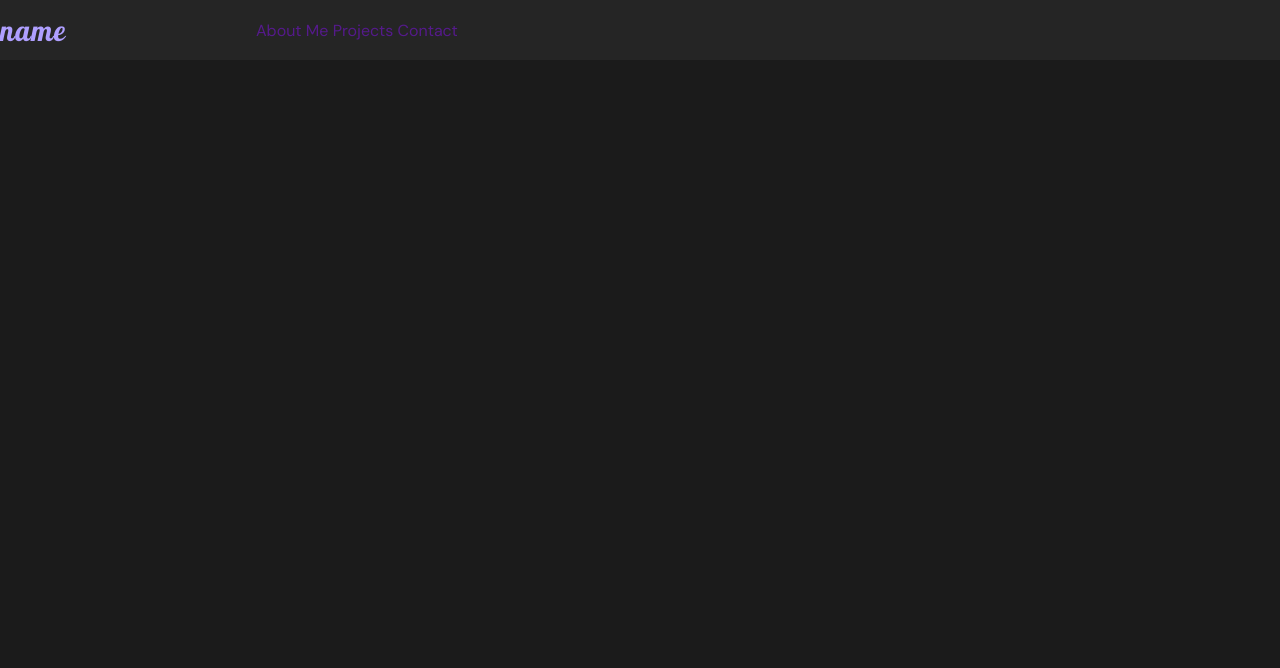
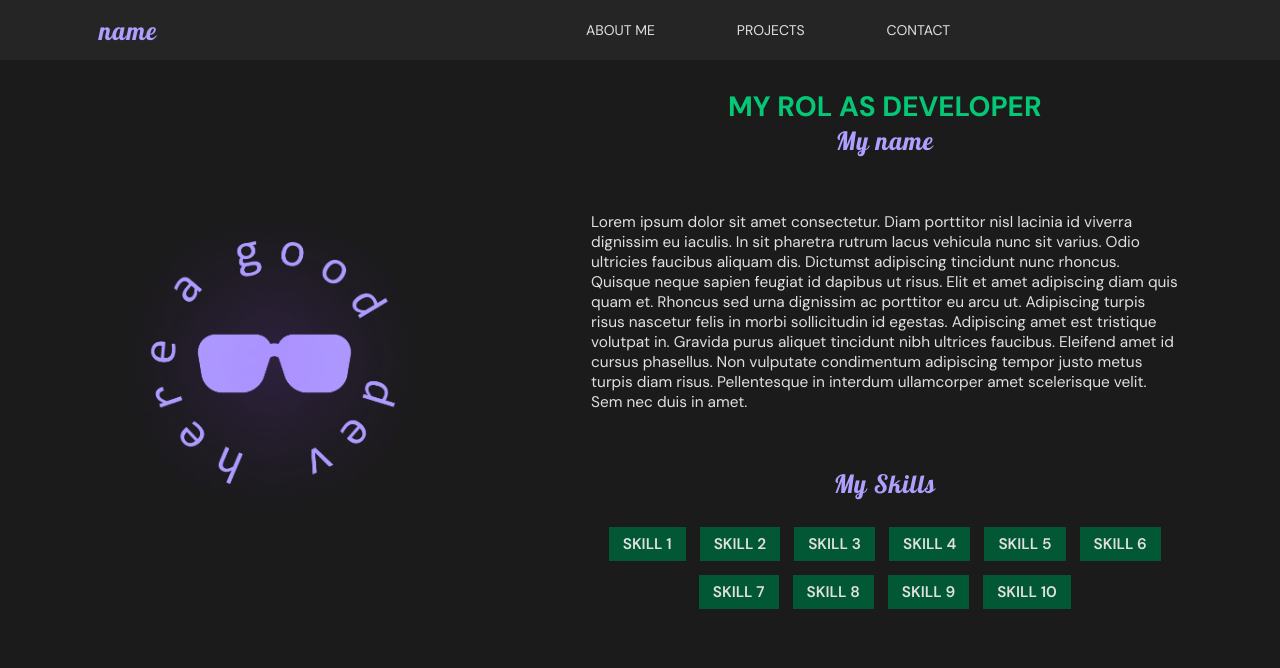
Before and after one commit to professorfernanda/116-project-43, a plain HTML site: page index.html in a window 1280 px wide. Drawn offline with Linux system fonts and the light colour scheme.

Commit message:
Class 4 - 116

```diff
--- a/css/base.css
+++ b/css/base.css
@@ -35,6 +35,7 @@
 /*General Styles or thing to be applied to all or many elements*/
 html {
     background-color: var(--background-color);
+    font-size: 14px;
 }
 
 * {
@@ -67,3 +68,12 @@ p {
     color: var(--neutral-color);
     font-size: 1.1rem;
 }
+
+.label-text {
+    color: var(--neutral-color);
+    background-color: var(--secondary-color);
+    font-size: 1.1rem;
+    text-transform: uppercase;
+    font-weight: 600;
+    padding: 0.5rem 1rem;
+}
--- a/css/header.css
+++ b/css/header.css
@@ -5,10 +5,32 @@ header {
     top: 0px;
 }
 
+/*Header left side*/
 .logo {
     width: 20%;
+    height: 100%;
 }
 
+
+/*Header right side*/
 nav {
     width: 80%;
+    height: 100%;
 }
+
+.nav-link {
+    height: 100%;
+    width: 100%;
+}
+
+.nav-link a {
+    color: var(--neutral-color);
+    font-size: 1rem;
+    text-transform: uppercase;
+    margin: 2%;
+    padding: 1% 2%;
+}
+
+.nav-link a:hover {
+    border-bottom: solid 2px var(--primary-color);
+}
--- /dev/null
+++ b/css/responsive.css
@@ -0,0 +1,26 @@
+/*Responsive Design*/
+/*Media queries*/
+
+/*Phone*/
+@media(max-width:640px){
+    html {
+        font-size: 10px;
+    }
+
+    .about-section {
+        flex-direction: column;
+    }
+
+    .about-description-container {
+        width: 100%;
+        margin: 4rem 0px;
+    }
+
+}
+
+/*Table*/
+@media ((min-width:641px) and (max-width:1007px)){
+    html {
+        font-size: 12px;
+    }
+}
--- /dev/null
+++ b/css/sections.css
@@ -0,0 +1,30 @@
+.about-section {
+    padding: 2rem;
+}
+
+
+/*Left Side*/
+.about-image-container {
+    width: 40%;
+}
+
+.about-image-container img {
+    width: 60%;
+}
+
+/*Right Side*/
+.about-description-container {
+    width: 60%;
+}
+
+.about-description-container p {
+    width: 80%;
+    margin: 4rem 0px;
+}
+
+.tags-container {
+    width: 80%;
+    flex-wrap: wrap;
+    gap: 1rem;
+    padding: 2rem;
+}
--- a/index.html
+++ b/index.html
@@ -11,6 +11,8 @@
         rel="stylesheet">
     <link rel="stylesheet" href="./css/base.css">
     <link rel="stylesheet" href="./css/header.css">
+    <link rel="stylesheet" href="./css/sections.css">
+    <link rel="stylesheet" href="./css/responsive.css">
     <title>My name | My role</title>
 </head>
 
@@ -19,7 +21,7 @@
     <header class="center-row">
 
         <!--Left Side-->
-        <div class="logo">
+        <div class="logo center-row">
             <a href="">
                 <h2>name</h2>
             </a>
@@ -27,7 +29,7 @@
 
         <!--Right Side-->
         <nav>
-            <div class="nav-link">
+            <div class="nav-link center-row">
                 <a href="">About Me</a>
                 <a href="">Projects</a>
                 <a href="">Contact</a>
@@ -36,6 +38,55 @@
 
     </header>
 
+    <section class="about-section center-row">
+
+        <!--Left side-->
+        <div class="about-image-container center-row">
+            <img src="./img/logo.png" alt="my logo or picture">
+        </div>
+
+        <!--Right side-->
+        <div class="about-description-container center-column">
+
+            <div class="center-column">
+                <h1>My rol as developer</h1>
+                <h2>My name</h2>
+            </div>
+
+            <p>Lorem ipsum dolor sit amet consectetur. Diam porttitor nisl lacinia id viverra dignissim
+                eu iaculis. In sit pharetra rutrum lacus vehicula nunc sit varius. Odio ultricies faucibus aliquam dis.
+                Dictumst adipiscing tincidunt nunc rhoncus. Quisque neque sapien feugiat id dapibus ut risus. Elit et
+                amet adipiscing diam quis quam et. Rhoncus sed urna dignissim ac porttitor eu arcu ut. Adipiscing turpis
+                risus nascetur felis in morbi sollicitudin id egestas. Adipiscing amet est tristique volutpat in.
+                Gravida purus aliquet tincidunt nibh ultrices faucibus. Eleifend amet id cursus phasellus. Non vulputate
+                condimentum adipiscing tempor justo metus turpis diam risus. Pellentesque in interdum ullamcorper amet
+                scelerisque velit. Sem nec duis in amet.</p>
+
+
+            <div class="skill-list center-column">
+                <h2>My Skills</h2>
+
+                <div class="tags-container center-row">
+
+                    <label class="label-text">Skill 1</label>
+                    <label class="label-text">Skill 2</label>
+                    <label class="label-text">Skill 3</label>
+                    <label class="label-text">Skill 4</label>
+                    <label class="label-text">Skill 5</label>
+                    <label class="label-text">Skill 6</label>
+                    <label class="label-text">Skill 7</label>
+                    <label class="label-text">Skill 8</label>
+                    <label class="label-text">Skill 9</label>
+                    <label class="label-text">Skill 10</label>
+
+                </div>
+
+            </div>
+
+        </div>
+
+    </section>
+
 </body>
 
 </html>
```
Also changed, not shown: img/logo.png (added), 3 other files.
